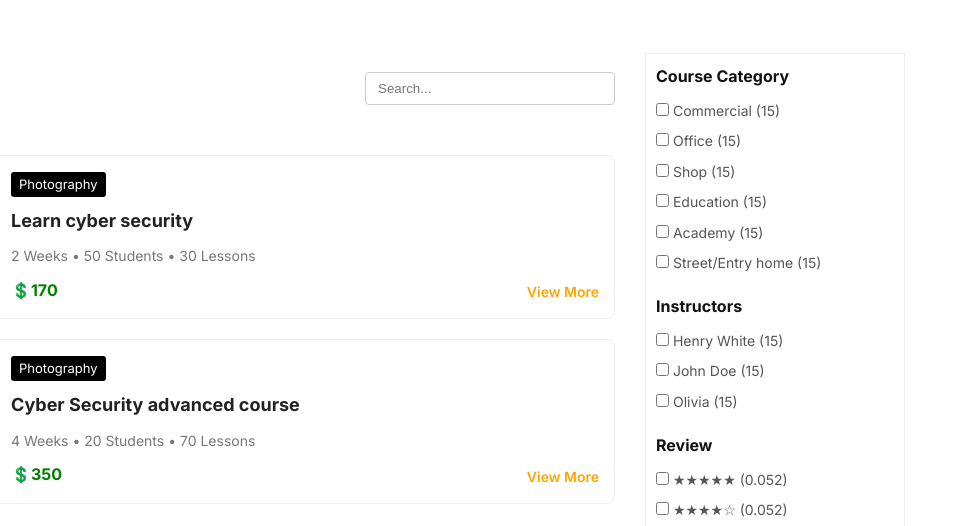
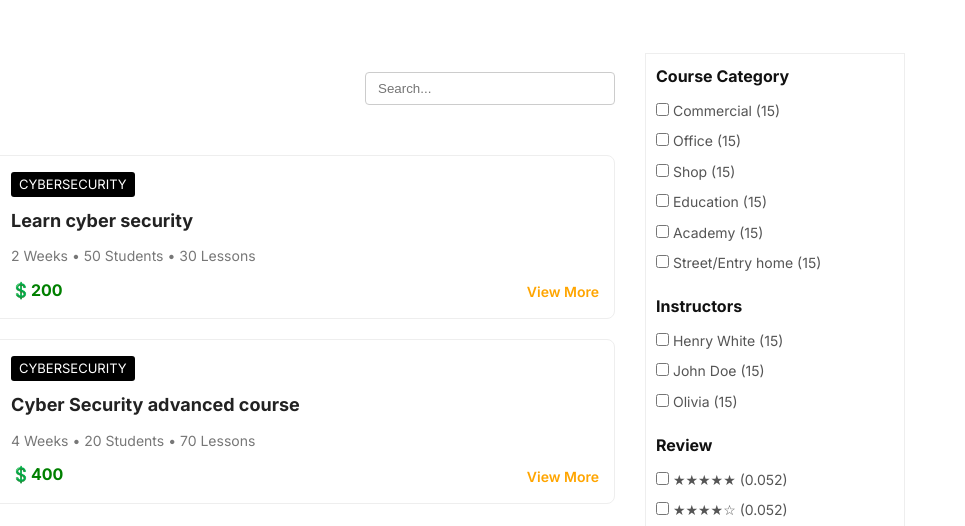
Before and after one commit to blankk27/WRC-Tracker, a plain HTML site: page site8mai/courses.html in a window 1280 px wide. Shown: the part 122-648 px from the top of the page, 315-1280 px from the left. Drawn offline with Linux system fonts and the light colour scheme.

Commit message:
site 08.05.2025

```diff
--- a/site8mai/courses.html
+++ b/site8mai/courses.html
@@ -84,24 +84,24 @@
       <div class="course-card">
         <img src="https://www.dexway.com/wp-content/uploads/2021/03/1-scaled.jpg" alt="Course Thumbnail" />
         <div class="course-details">
-          <span class="label">Photography</span>
+          <span class="label">CYBERSECURITY</span>
           <h3>Learn cyber security </h3>
           <div class="meta">
             <span>2 Weeks</span> • <span>50 Students</span> • <span>30 Lessons</span>
           </div>
-          <div class="price">💲170 </div>
+          <div class="price">💲200 </div>
           <a href="#" class="view-more">View More</a>
         </div>
       </div>
       <div class="course-card">
         <img src="https://www.onlinecoursereport.com/wp-content/uploads/2020/03/shutterstock_199317449-1024x683.jpg" alt="Course Thumbnail" />
         <div class="course-details">
-          <span class="label">Photography</span>
+          <span class="label">CYBERSECURITY</span>
           <h3>Cyber Security advanced course </h3>
           <div class="meta">
             <span>4 Weeks</span> • <span>20 Students</span> • <span>70 Lessons</span>
           </div>
-          <div class="price">💲350 </div>
+          <div class="price">💲400 </div>
           <a href="#" class="view-more">View More</a>
         </div>
       </div>
```
Also changed, not shown: site8mai/index.html (+1 -1 lines).
